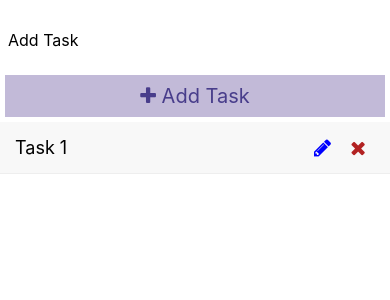
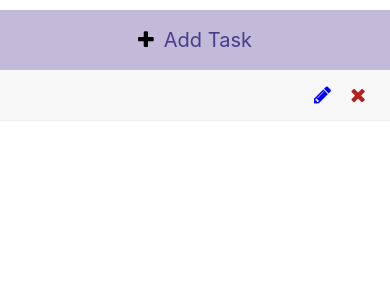
Before and after one commit to calebdockal/TaskManagerApp2, a React Native app: screen / in a window 390 px wide. Shown: the top 300 px of the page. Built offline with nearby package versions, Linux system fonts and the light colour scheme.

Commit message:
added redux store

```diff
--- a/App.js
+++ b/App.js
@@ -1,13 +1,14 @@
-import React, {useState} from 'react';
-import {View, StyleSheet, FlatList, Alert} from 'react-native';
+import React, { useState } from 'react';
+import { View, StyleSheet, FlatList, Alert } from 'react-native';
 import 'react-native-get-random-values';
-import {v4 as uuidv4} from 'uuid';
+import { v4 as uuidv4 } from 'uuid';
 
 import AddTask from './src/screens/AddTask';
 import TaskList from './src/screens/TaskList';
+import TaskInputModal from './src/screens/TaskInputModal';
 
 const App = () => {
-  const [tasks, setTasks] = useState([{id: uuidv4(), text: 'Task 1'}]);
+  const [tasks, setTasks] = useState([{ id: uuidv4(), text: 'Task 1' }]);
 
   // To edit tasks
   const [editState, editStateChange] = useState(false);
@@ -20,6 +21,8 @@ const App = () => {
 
   const [checkedTasks, checkedTasksChange] = useState([]);
 
+  const [isModalVisible, setIsModalVisible] = useState(false);
+
   const deleteTask = (id) => {
     setTasks((prevTasks) => {
       return prevTasks.filter((task) => task.id !== id);
@@ -30,7 +33,7 @@ const App = () => {
   const saveEditTask = (id, text) => {
     setItems((prevTasks) => {
       return prevTasks.map((task) =>
-        task.id === editTaskDetail.id ? {id, text: editTaskDetail.text} : task,
+        task.id === editTaskDetail.id ? { id, text: editTaskDetail.text } : task,
       );
     });
     editStateChange(!editState);
@@ -38,22 +41,51 @@ const App = () => {
 
   // capture text input
   const handleEditChange = (text) => {
-    editTaskDetailChange({id: editTaskDetail.id, text});
+    editTaskDetailChange({ id: editTaskDetail.id, text });
   };
   // add task
-  const addTask = (text) => {
-    if (!text) {
-      Alert.alert('Error', 'Please enter a task', {text: 'Ok'});
-    } else {
-      setTasks((prevTasks) => {
-        return [{id: uuidv4(), text}, ...prevTasks];
-      });
-    }
+  const addTask = () => {
+    /**
+     * Here you make the modal visible
+     */
+
+    setIsModalVisible(true);
+
+    // return
+    // if (!text) {
+    //   Alert.alert('Error', 'Please enter a task', { text: 'Ok' });
+    // } else {
+    //   setTasks((prevTasks) => {
+    //     return [{ id: uuidv4(), text }, ...prevTasks];
+    //   });
+    // }
   };
+
+  const insertNewTaskHandler = (task) => {
+    /**
+     * Here we capture the value typed into the text input box from the modal view
+     */
+
+    //print
+    console.log("My new task is - ", task);
+
+    //hide modal dialog
+    setIsModalVisible(false);
+
+    /**
+     * Insert task into redux store via payload: {task: task}
+     */
+
+  }
+
+  const cancelNewTaskHandler = () => {
+    //hide modal dialog
+    setIsModalVisible(false);
+  }
 
   // Edit item id capture
   const editTask = (id, text) => {
-    editTaskDetailChange({id, text});
+    editTaskDetailChange({ id, text });
     return editStateChange(!editState);
   };
 
@@ -64,19 +96,23 @@ const App = () => {
     );
     isChecked.length
       ? checkedTasksChange((prevTasks) => {
-          return [...prevTasks.filter((task) => task.id !== id)];
-        })
+        return [...prevTasks.filter((task) => task.id !== id)];
+      })
       : checkedTasksChange((prevTasks) => {
-          return [...prevTasks.filter((task) => task.id !== id), {id, text}];
-        });
+        return [...prevTasks.filter((task) => task.id !== id), { id, text }];
+      });
   };
 
   return (
     <View style={styles.container}>
-      <AddTask addTask={addTask} />
+      {/**
+         * It is common convention to name a prop that does an action like so, "onAddTask"
+         * Other examples are: onPress, onTextChange, etc.
+         */}
+      <AddTask onAddTask={addTask} />
       <FlatList
         data={tasks}
-        renderItem={({item}) => (
+        renderItem={(item) => (
           <TaskList
             task={item}
             deleteTask={deleteTask}
@@ -89,6 +125,9 @@ const App = () => {
           />
         )}
       />
+      <TaskInputModal visible={isModalVisible}
+        onInsertNewTask={insertNewTaskHandler}
+        onCancelNewTask={cancelNewTaskHandler} />
     </View>
   );
 };
--- /dev/null
+++ b/src/redux/actions/actions.js
@@ -0,0 +1,6 @@
+import {ADD_TASK} from '../reducers';
+
+export const addTask = (task) => ({
+  type: ADD_TASK,
+  payload: item,
+});
--- /dev/null
+++ b/src/redux/reducers/index.js
@@ -0,0 +1 @@
+export const ADD_TASK = 'ADD_TASK';
--- a/src/screens/AddTask.js
+++ b/src/screens/AddTask.js
@@ -1,4 +1,4 @@
-import React, {useState} from 'react';
+import React, { useState } from 'react';
 import {
   View,
   Text,
@@ -8,29 +8,33 @@ import {
 } from 'react-native';
 import Icon from 'react-native-vector-icons/dist/FontAwesome';
 
-const AddTask = ({addTask}) => {
-  const [text, setText] = useState('');
-  const onChange = (textValue) => setText(textValue);
+// const AddTask = ({addTask}) => {
+//   const [text, setText] = useState('');
+//   const onChange = (textValue) => setText(textValue);
+
+const AddTask = (props) => {
+
+  const onAddTaskHandler = () => {
+    /**
+     * Remember, prop is a bidirectional type of thing.
+     * 1 - You use it to send immutable data to the child component (e.g., this component)
+     * 2 - Prop can be used to talk to the parent component, too, usually by means of callback functions
+     *
+     * Here we call a method on the parent, which is supplied through a prop called "onAddTask"
+     *
+     * Tip: You need to have a very good grasp of the concept of props because this pattern you'll encounter everyday
+     */
+
+    props.onAddTask();
+  }
 
   return (
-    <View>
-      <TextInput
-        placeholder="Add Task"
-        style={styles.input}
-        onChangeText={onChange}
-        value={text}
-      />
-      <TouchableOpacity
-        style={styles.btn}
-        onPress={() => {
-          addTask(text);
-          setText('');
-        }}>
-        <Text style={styles.btnText}>
-          <Icon name="plus" size={20} /> Add Task
-        </Text>
-      </TouchableOpacity>
-    </View>
+    <TouchableOpacity style={styles.btn} onPress={onAddTaskHandler}>
+      <View style={styles.input}>
+        <Icon name="plus" size={20} />
+        <Text style={styles.btnText}>Add Task</Text>
+      </View>
+    </TouchableOpacity>
   );
 };
 
@@ -39,16 +43,21 @@ const styles = StyleSheet.create({
     height: 60,
     padding: 8,
     fontSize: 16,
+    //borderWidth: 1,
+    flexDirection: "row",
+    alignItems: "center",
+    justifyContent: "center",
   },
   btn: {
     backgroundColor: '#c2bad8',
-    padding: 9,
-    margin: 5,
+    //padding: 9,
+    //margin: 5,
   },
   btnText: {
     color: 'darkslateblue',
     fontSize: 20,
     textAlign: 'center',
+    marginLeft: 10,
   },
 });
 
--- /dev/null
+++ b/src/screens/TaskInputModal.js
@@ -0,0 +1,73 @@
+import React, { useState } from 'react';
+import {
+    View,
+    Text,
+    StyleSheet,
+    TextInput,
+    TouchableOpacity,
+    Modal
+} from 'react-native';
+import Icon from 'react-native-vector-icons/dist/FontAwesome';
+
+const TaskInputModal = (props) => {
+
+    const [task, setTask] = useState('');
+
+    return (
+        <Modal style={styles.container}
+            visible={props.visible}
+            animationType="fade"
+            transparent={true}
+        >
+            <View style={styles.view}>
+                <TextInput style={styles.textInput}
+                    multiline={true}
+                    autoFocus={true}
+                    onChangeText={(text) => setTask(text)}
+                />
+                <TouchableOpacity style={styles.button} onPress={() => props.onInsertNewTask(task)}>
+                    <Text style={styles.text}>Add Task</Text>
+                </TouchableOpacity>
+
+                <TouchableOpacity style={styles.button} onPress={() => props.onCancelNewTask()}>
+                    <Text style={styles.text}>Cancel</Text>
+                </TouchableOpacity>
+
+            </View>
+        </Modal>
+    );
+};
+
+const styles = StyleSheet.create({
+    container: {
+        flex: 1,
+    },
+    view: {
+        flex: 1,
+        backgroundColor: "transparent",
+        borderWidth: 1,
+        flexDirection: "column",
+        alignItems: "center",
+        justifyContent: "center"
+    },
+    text: {
+        fontSize: 17,
+        fontWeight: "400",
+        textAlign: "center",
+        paddingTop: 20
+    },
+    button: {
+        height: 60,
+        width: 200,
+        borderWidth: 1,
+        borderRadius: 20,
+        marginTop: 20
+    },
+    textInput: {
+        borderWidth: 1,
+        height: 100,
+        width: 200,
+    }
+});
+
+export default TaskInputModal;
```
